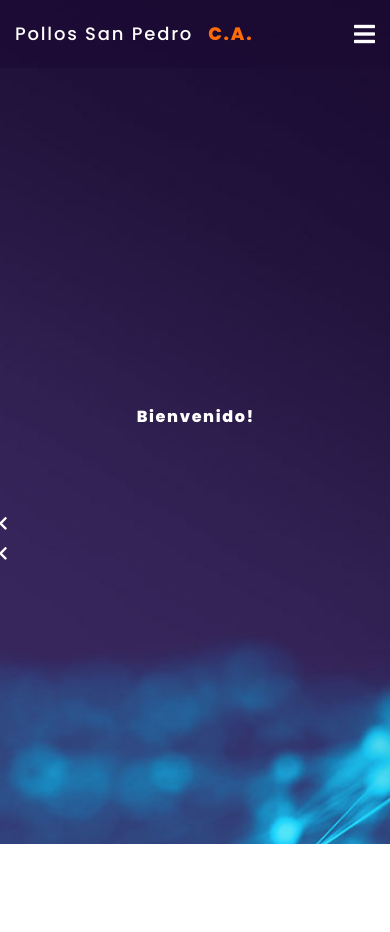
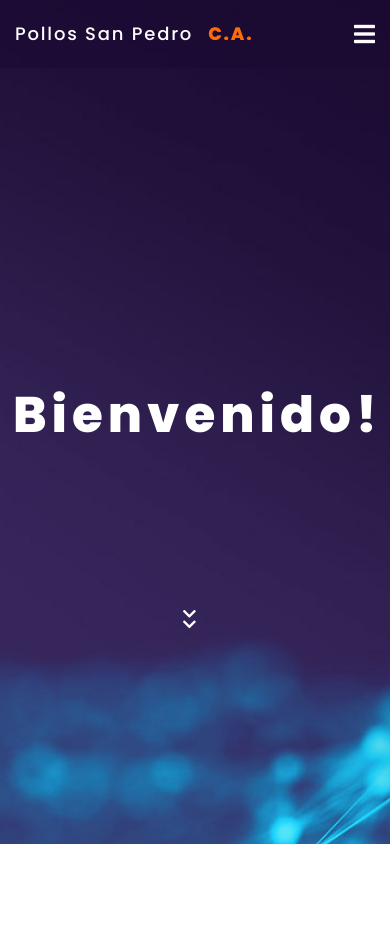
Before and after one commit to felixmedina07/PollosSanPedro, a PHP site: page /PollosSanPedro/ in a window 390 px wide. Shown: the top 932 px of the page. Run offline with PHP 8.4, Linux system fonts and the light colour scheme.

Commit message:
fix: arreglando estilos en responsive del portal , falta acomodar texto en el portal y corregir cosas del sistema

```diff
--- a/index.php
+++ b/index.php
@@ -6,6 +6,7 @@
 <meta http-equiv="X-UA-Compatible" content="IE=edge">
 <meta name="description" content="Pollos San Pedro C.A.">
 <meta name="viewport" content="width=device-width, initial-scale=1">
+<link rel="icon" href="logo/pollito.png">
 <link rel="stylesheet" type="text/css" href="portal-web/styles/bootstrap4/bootstrap.min.css">
 <link href="portal-web/plugins/fontawesome-free-5.0.1/css/fontawesome-all.css" rel="stylesheet" type="text/css">
 <link rel="stylesheet" type="text/css" href="portal-web/plugins/OwlCarousel2-2.2.1/owl.carousel.css">
--- a/portal-web/styles/main_styles.css
+++ b/portal-web/styles/main_styles.css
@@ -512,7 +512,6 @@ section
 }
 .item_1 span:first-child
 {
-	font-size: 200px;
 	font-weight: 800;
 	line-height: 1;
 	letter-spacing: 0.1em;
@@ -561,14 +560,15 @@ section
 }
 .hero_slider_nav_bottom
 {
-	position: absolute;
+	display: flex;
+	justify-content: center;
 	bottom: 250px;
 	height: 50px;
-	-webkit-transform: translateY(-50%);
-	-moz-transform: translateY(-50%);
-	-ms-transform: translateY(-50%);
-	-o-transform: translateY(-50%);
-	transform: translateY(-50%);
+	-webkit-transform: rotate(-90deg);
+	-moz-transform: rotate(-90deg);
+	-ms-transform: rotate(-90deg);
+	-o-transform: rotate(-90deg);
+	transform: rotate(-90deg);
 	z-index: 10;
 }
 .hero_slider_nav div
--- a/portal-web/styles/responsive.css
+++ b/portal-web/styles/responsive.css
@@ -24,7 +24,9 @@
 
 @media only screen and (max-width: 1600px)
 {
-
+	.item_1 span:first-child{
+		font-size: 180px;
+	}
 }
 
 /************
@@ -45,17 +47,34 @@
 	{
 		right: -55px;
 	}
+	.item_1 span:first-child{
+		font-size: 180px;
+	}
 }
 
 /************
 3. 1380px
 ************/
 
-@media only screen and (max-width: 1380px)
+
+@media only screen and (max-width: 425px)
 {
-
+	.item_1 span:first-child{
+		font-size: 25px;
+	}
 }
-
+@media only screen and (max-width: 375px)
+{
+	.item_1 span:first-child{
+		font-size: 18px;
+	}
+}
+@media only screen and (max-width: 320px)
+{
+	.item_1 span:first-child{
+		font-size: 14px;
+	}
+}
 /************
 3. 1280px
 ************/
@@ -124,7 +143,9 @@
 
 @media only screen and (max-width: 1024px)
 {
-
+	.item_1 span:first-child{
+		font-size: 100px;
+	}
 }
 
 /************
@@ -145,11 +166,6 @@
 	.icon_box_button
 	{
 		margin-bottom: 30px;
-	}
-	.item_1 span:first-child
-	{
-		font-size: 20px;
-		margin-bottom: 15px;
 	}
 	.item_1 span:nth-child(2)
 	{
@@ -301,7 +317,9 @@
 
 @media only screen and (max-width: 768px)
 {
-
+	.item_1 span:first-child{
+		font-size: 50px;
+	}
 }
 
 /************
@@ -357,11 +375,6 @@
 	.hero_slider_nav
 	{
 		display: none;
-	}
-	.item_1 span:first-child
-	{
-		font-size: 16px;
-		margin-bottom: 10px;
 	}
 	.item_1 span:nth-child(2)
 	{
--- a/sistema_cliente.php
+++ b/sistema_cliente.php
@@ -17,6 +17,9 @@ require_once "view/head/head2.php";
       ?>
       <br>
       <br>
+      <div class="row">
+      <a href="index.php" class="btn bc-login"><i class="fas fa-angle-left"></i></a>
+      </div>
     <div class="card mx-auto sombra" style="width: 25rem;" style="border-radius: 25px;">
         <h2 class="card-title text-center c-login">Iniciar Sesion Cliente</h2>
         <img src="logo/pollito.png" class="card-img-top mx-auto pt-2" style="width:40%; height:90%;" alt="...">
--- a/sistema_principal.php
+++ b/sistema_principal.php
@@ -17,6 +17,9 @@ require_once "view/head/head2.php";
       ?>
       <br>
       <br>
+      <div class="row">
+        <a href="index.php" class="btn bc-login"><i class="fas fa-angle-left"></i></a>
+      </div>
     <div class="card mx-auto sombra" style="width: 25rem;" style="border-radius: 25px;">
         <h2 class="card-title text-center c-login">Iniciar Sesion</h2>
         <img src="logo/pollito.png" class="card-img-top mx-auto pt-2" style="width:40%; height:90%;" alt="...">
```
Also changed, not shown: other parts of index.php (+17 -13 lines), backend/despacho/pollos_san_pedro_backup.sql.
